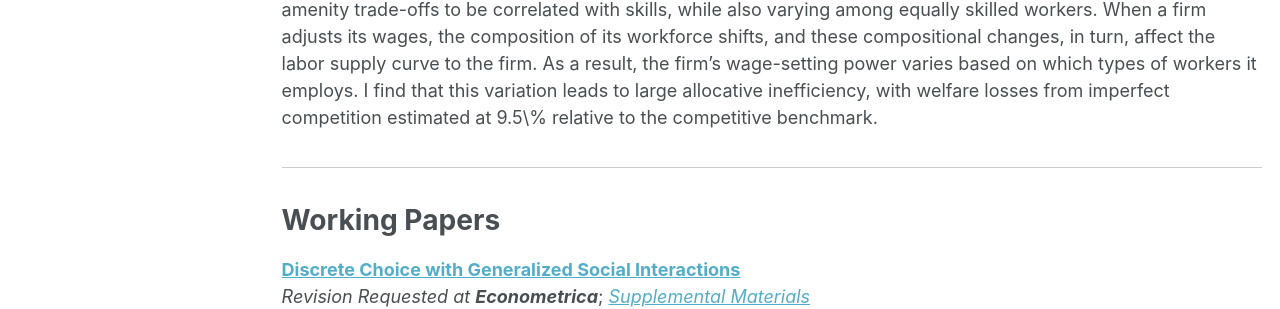
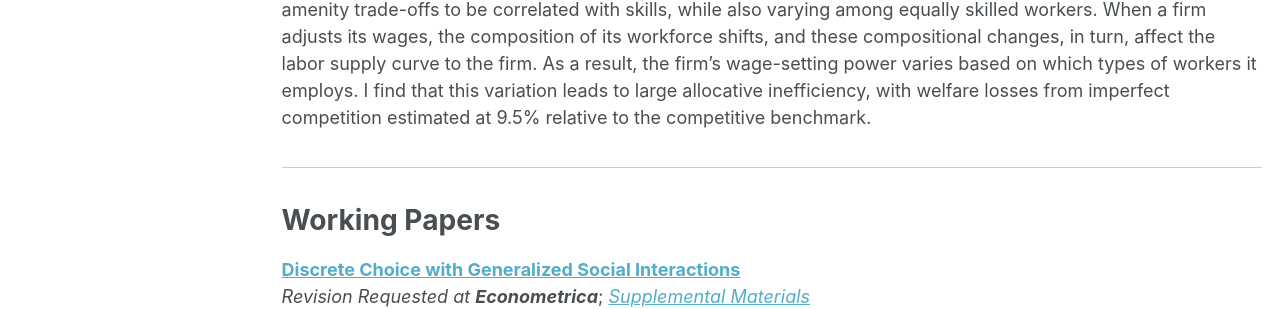
Before and after one commit to ovolpe/ovolpe.github.io, a Jekyll site: the page built from _pages/research.md, in a window 1280 px wide. Shown: the part 346-655 px from the top of the page. Built offline with Jekyll 4.4.1, drawn with Linux system fonts in a browser that asks for light colours; some of the changed text lies outside the part shown.

```diff
--- a/_pages/research.md
+++ b/_pages/research.md
@@ -10,7 +10,7 @@ author_profile: false
 
 **Job Preferences, Labor Market Power, and Inequality** (Draft Coming Soon) <br>
 
-I analyze how a firm's labor market power shapes, and is shaped by, its workforce, and I evaluate the implications for welfare and inequality. Using matched worker-firm panel data from Norway (1995-2018), I develop, identify, and estimate an equilibrium model of the labor market where firms compete with one another for workers who are heterogeneous in both their skills and preferences over wages versus non-wage job amenities. I allow the wage-amenity trade-offs to be correlated with skills, while also varying among equally skilled workers. When a firm adjusts its wages, the composition of its workforce shifts, and these compositional changes, in turn, affect the labor supply curve to the firm. As a result, the firm's wage-setting power varies based on which types of workers it employs. I find that this variation leads to large allocative inefficiency, with welfare losses from imperfect competition estimated at 9.5\% relative to the competitive benchmark.
+I analyze how a firm's labor market power shapes, and is shaped by, its workforce, and I evaluate the implications for welfare and inequality. Using matched worker-firm panel data from Norway (1995-2018), I develop, identify, and estimate an equilibrium model of the labor market where firms compete with one another for workers who are heterogeneous in both their skills and preferences over wages versus non-wage job amenities. I allow the wage-amenity trade-offs to be correlated with skills, while also varying among equally skilled workers. When a firm adjusts its wages, the composition of its workforce shifts, and these compositional changes, in turn, affect the labor supply curve to the firm. As a result, the firm's wage-setting power varies based on which types of workers it employs. I find that this variation leads to large allocative inefficiency, with welfare losses from imperfect competition estimated at 9.5% relative to the competitive benchmark.
 
 <hr style="margin: 2em 0; border: none; border-top: 1px solid #ccc;">
 
```
